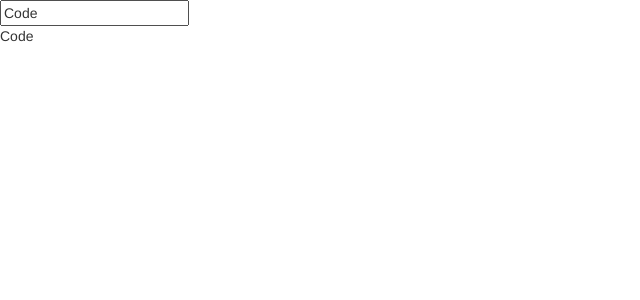
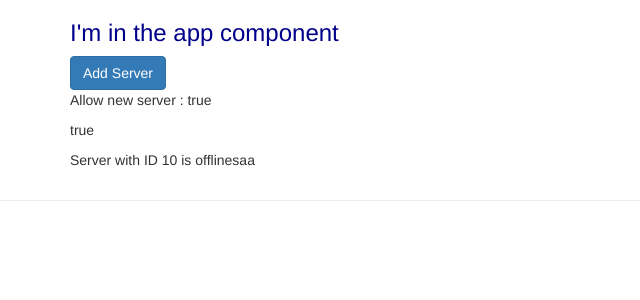
Before and after one commit to Gvranjit/learning.angular, an Angular app: page / in a window 1280 px wide. Shown: the top 300 px of the page, without its empty margins (0-640 px from the left). Built offline with nearby package versions, Linux system fonts and the light colour scheme.

Commit message:
|NEW| Data binding & Property binding

```diff
--- a/src/app/app.component.css
+++ b/src/app/app.component.css
@@ -0,0 +1,3 @@
+h3 {
+  color: darkblue;
+}
--- a/src/app/app.component.html
+++ b/src/app/app.component.html
@@ -1,2 +1,11 @@
-<input type="text" [(ngModel)]="name" />
-<p>{{ name }}</p>
+<div class="container">
+  <div class="row">
+    <div class="col-xs-12">
+      <h3>I'm in the app component</h3>
+      <!-- <app-servers></app-servers> -->
+      <!-- The above wouldnt currently work because of how the app-servers has been declared, as an attribute instead -->
+      <div app-servers></div>
+    </div>
+  </div>
+</div>
+<hr />
--- a/src/app/app.module.ts
+++ b/src/app/app.module.ts
@@ -4,9 +4,11 @@ import { BrowserModule } from '@angular/platform-browser';
 import { AppRoutingModule } from './app-routing.module';
 import { AppComponent } from './app.component';
 import { FormsModule } from '@angular/forms';
+import { ServerComponent } from './server/server.component';
+import { ServersComponent } from './servers/servers.component';
 
 @NgModule({
-  declarations: [AppComponent],
+  declarations: [AppComponent, ServersComponent, ServerComponent],
   imports: [BrowserModule, AppRoutingModule, FormsModule],
   providers: [],
   bootstrap: [AppComponent],
--- /dev/null
+++ b/src/app/server/server.component.html
@@ -0,0 +1 @@
+<p>Server with ID {{ serverId }} is {{ getServerStatus() }}</p>
--- /dev/null
+++ b/src/app/server/server.component.ts
@@ -0,0 +1,13 @@
+import { Component } from '@angular/core';
+
+@Component({
+  selector: 'app-server',
+  templateUrl: './server.component.html',
+})
+export class ServerComponent {
+  serverId = 10;
+  serverStatus = 'offlinesaa';
+  getServerStatus() {
+    return this.serverStatus;
+  }
+}
--- /dev/null
+++ b/src/app/servers/servers.component.html
@@ -0,0 +1,10 @@
+<input
+  type="button"
+  [disabled]="!allowNewServe"
+  value="Add Server"
+  class="btn btn-primary"
+/>
+<p>Allow new server : {{ allowNewServe }}</p>
+<p [innerText]="allowNewServe"></p>
+
+<app-server></app-server>
--- /dev/null
+++ b/src/app/servers/servers.component.ts
@@ -0,0 +1,16 @@
+import { Component } from '@angular/core';
+
+@Component({
+  selector: '[app-servers]',
+  templateUrl: './servers.component.html',
+  // templateUrl: './servers.component.html',
+  styleUrls: ['./servers.component.css'],
+})
+export class ServersComponent {
+  allowNewServe = false;
+  constructor() {
+    setTimeout(() => {
+      this.allowNewServe = true;
+    }, 3000);
+  }
+}
```
Also changed, not shown: src/app/servers/servers.component.css (added).
